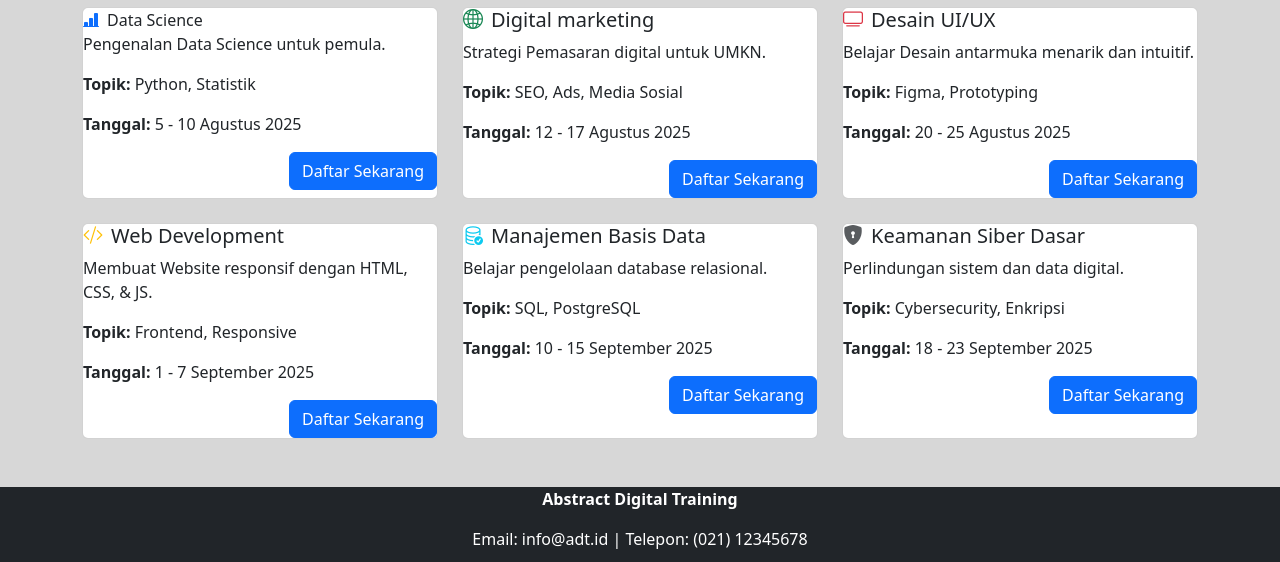
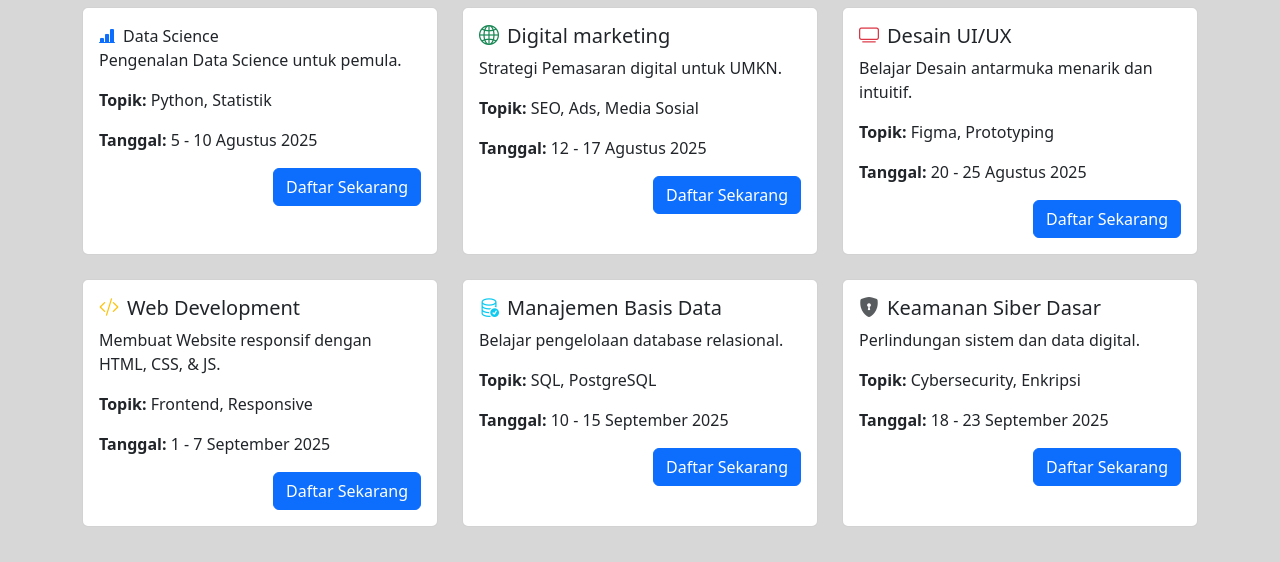
Before and after one commit to Fenz35/pendaftaran, a plain HTML site: page index.html in a window 1280 px wide. Shown: the part 600-1162 px from the top of the page. Drawn offline with nearby package versions, Linux system fonts and the light colour scheme.

Commit message:
Update index.html

```diff
--- a/index.html
+++ b/index.html
@@ -64,7 +64,7 @@
       <!-- Pelatihan Cards-->
       <div class="col-md-4">
         <div class="card h-100">
-          <div class=""card-body"
+          <div class="card-body"
             <h5 class="card-title"><i class="bi bi-bar-chart-line-fill me-2 text-primary"></i>Data Science</h5>
             <p class="card-text">Pengenalan Data Science untuk pemula.</p>
             <p><strong>Topik:</strong> Python, Statistik</p>
@@ -78,7 +78,7 @@
 
       <div class="col-md-4">
         <div class="card h-100">
-          <div class=""card-body">
+          <div class="card-body">
             <h5 class="card-title"><i class="bi bi-globe2 me-2 text-success"></i>Digital marketing</h5>
             <p class="card-text">Strategi Pemasaran digital untuk UMKN.</p>
             <p><strong>Topik:</strong> SEO, Ads, Media Sosial</p>
@@ -92,7 +92,7 @@
 
       <div class="col-md-4">
         <div class="card h-100">
-          <div class=""card-body">
+          <div class="card-body">
             <h5 class="card-title"><i class="bi bi-tv me-2 text-danger"></i>Desain UI/UX</h5>
             <p class="card-text">Belajar Desain antarmuka menarik dan intuitif.</p>
             <p><strong>Topik:</strong> Figma, Prototyping</p>
@@ -106,7 +106,7 @@
 
       <div class="col-md-4">
         <div class="card h-100">
-          <div class=""card-body">
+          <div class="card-body">
             <h5 class="card-title"><i class="bi bi-code-slash me-2 text-warning"></i>Web Development</h5>
             <p class="card-text">Membuat Website responsif dengan HTML, CSS, & JS.</p>
             <p><strong>Topik:</strong> Frontend, Responsive</p>
@@ -120,7 +120,7 @@
 
       <div class="col-md-4">
         <div class="card h-100">
-          <div class=""card-body">
+          <div class="card-body">
             <h5 class="card-title"><i class="bi bi-database-check me-2 text-info"></i>Manajemen Basis Data</h5>
             <p class="card-text">Belajar pengelolaan database relasional.</p>
             <p><strong>Topik:</strong> SQL, PostgreSQL</p>
@@ -134,7 +134,7 @@
 
       <div class="col-md-4">
         <div class="card h-100">
-          <div class=""card-body">
+          <div class="card-body">
             <h5 class="card-title"><i class="bi bi-shield-lock-fill me-2 text-muted"></i>Keamanan Siber Dasar</h5>
             <p class="card-text">Perlindungan sistem dan data digital.</p>
             <p><strong>Topik:</strong> Cybersecurity, Enkripsi</p>
@@ -165,7 +165,7 @@
   </div>
 </footer>
 
-<script src="script.js"></script>
+<script src="js/script.js"></script>
 <script src="https://cdn.jsdelivr.net/npm/bootstrap@5.3.7/dist/js/bootstrap.bundle.min.js"></script>
 
 </body>
```
